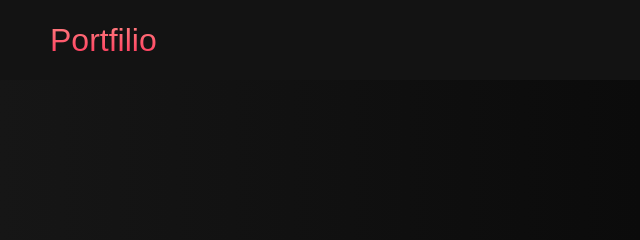
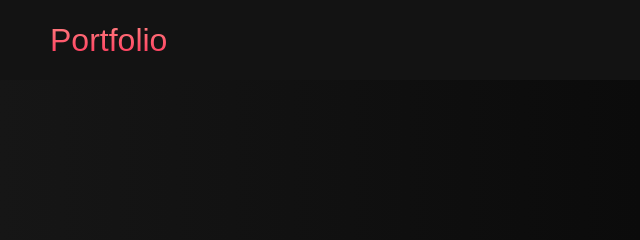
Before and after one commit to iasmks/miniproject, a plain HTML site: page index.html in a window 1280 px wide. Shown: the top 240 px of the page, 0-640 px from the left. Drawn offline with Linux system fonts and the light colour scheme.

Commit message:
Update index.html

```diff
--- a/index.html
+++ b/index.html
@@ -11,7 +11,7 @@
     <!-- Navbar Section -->
     <nav class="navbar">
       <div class="navbar__container">
-        <a href="#home" id="navbar__logo">Portfilio</a>
+        <a href="#home" id="navbar__logo">Portfolio</a>
         <div class="navbar__toggle" id="mobile-menu">
           <span class="bar"></span> <span class="bar"></span>
           <span class="bar"></span>
@@ -108,7 +108,7 @@
       <section class="social__media">
         <div class="social__media--wrap">
           <div class="footer__logo">
-            <a href="/" id="footer__logo">Portfilio</a>
+            <a href="/" id="footer__logo">Portfolio</a>
           </div>
           <p class="website__rights">© Portfilio 2022. All rights reserved</p>
           <div class="social__icons">
```
